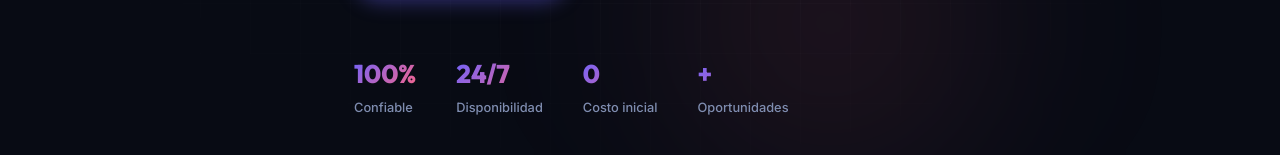
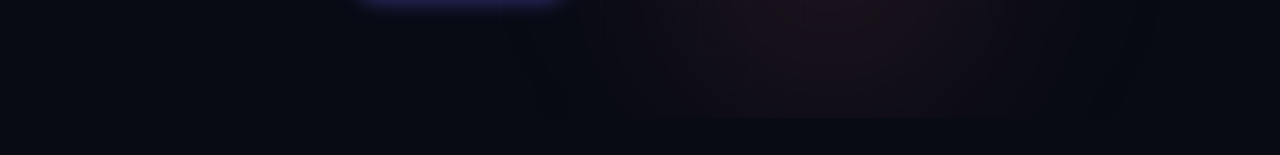
Before and after one commit to Tomi1460/uniwork-web, a React (Vite) app: page / in a window 1280 px wide. Shown: the part 797-952 px from the top of the page. Built offline with nearby package versions, Linux system fonts and the light colour scheme; no server answers.

Commit message:
fix: enlarge logo (56px navbar, 48px footer) and remove hero stats section

```diff
--- a/src/components/Footer.css
+++ b/src/components/Footer.css
@@ -26,7 +26,7 @@
 }
 
 .footer__logo-img {
-  height: 32px;
+  height: 48px;
   width: auto;
   object-fit: contain;
   filter: drop-shadow(0 0 10px rgba(255, 230, 0, 0.25));
--- a/src/components/HeroSection.jsx
+++ b/src/components/HeroSection.jsx
@@ -49,21 +49,6 @@ export default function HeroSection() {
             Descargar App
           </button>
         </div>
-
-        {/* Stats */}
-        <div className="hero__stats animate-fadeInUp delay-5">
-          {[
-            { value: '100%', label: 'Confiable' },
-            { value: '24/7', label: 'Disponibilidad' },
-            { value: '0', label: 'Costo inicial' },
-            { value: '+', label: 'Oportunidades' },
-          ].map((stat) => (
-            <div key={stat.label} className="hero__stat">
-              <span className="hero__stat-value">{stat.value}</span>
-              <span className="hero__stat-label">{stat.label}</span>
-            </div>
-          ))}
-        </div>
       </div>
 
       {/* Floating Cards Visual */}
--- a/src/components/Navbar.css
+++ b/src/components/Navbar.css
@@ -32,7 +32,7 @@
 }
 
 .navbar__logo-img {
-  height: 36px;
+  height: 56px;
   width: auto;
   object-fit: contain;
   filter: drop-shadow(0 0 12px rgba(255, 230, 0, 0.3));
```
